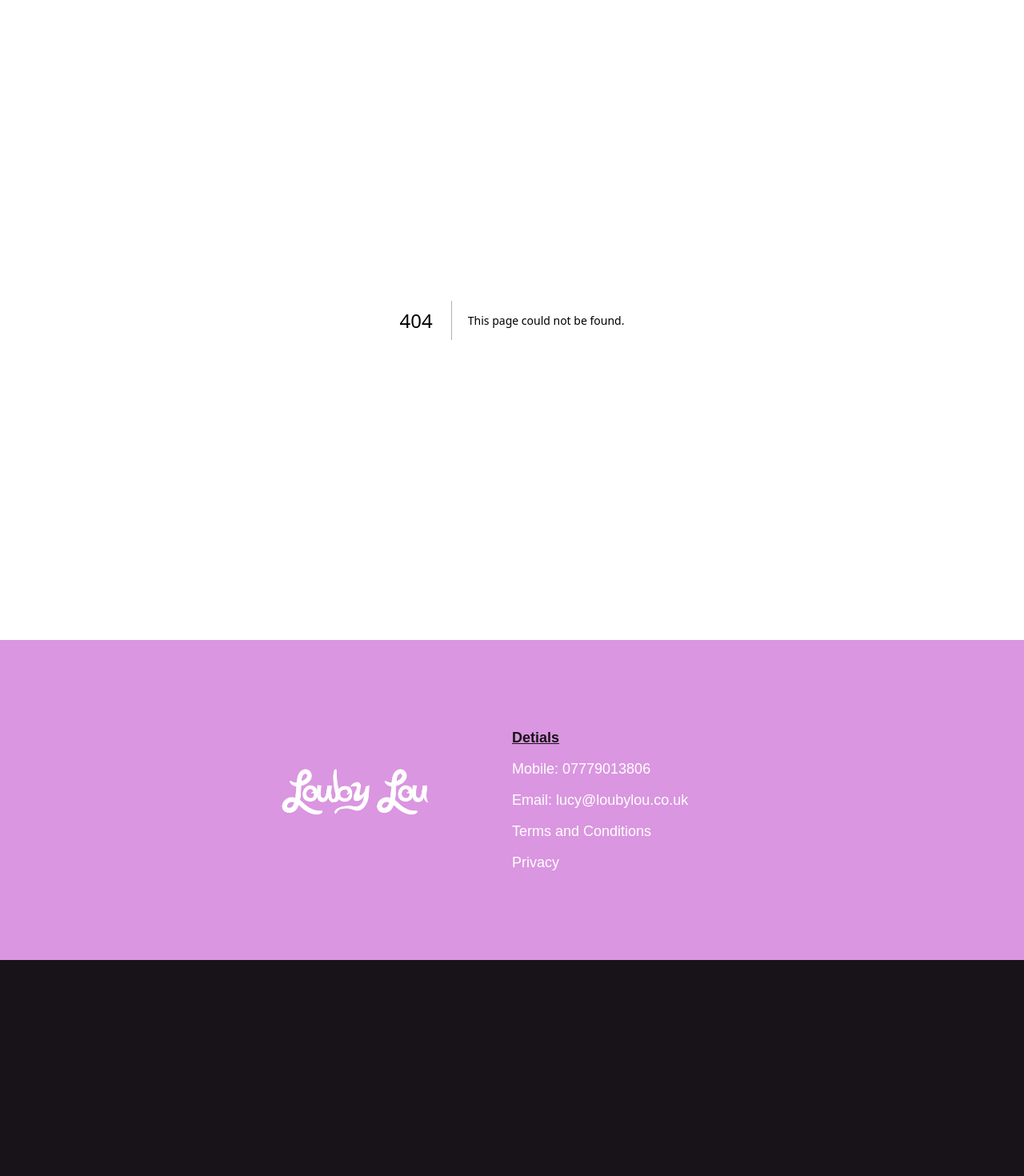
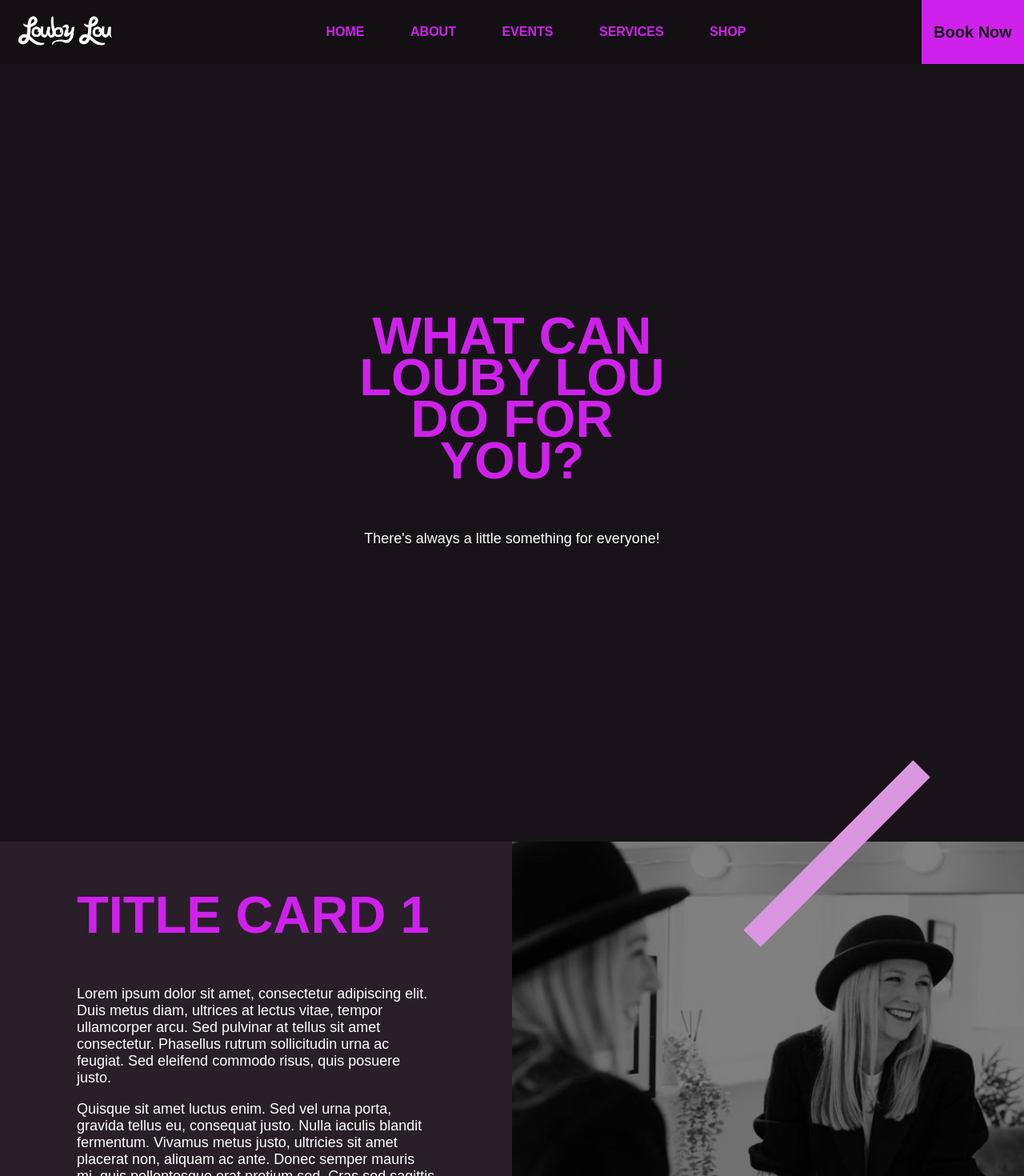
Before and after one commit to fuglyuckDev/louby-lou-new, a Next.js app: page /services in a window 1280 px wide. Before the commit this address had no page. Shown: the top 1470 px of the page at 80% size. Before the commit the page ends 1200 px from the top, so only its background shows below. Built offline with nearby package versions, Linux system fonts and the light colour scheme.

Commit message:
Pages Added
Just added a layout for some pages

```diff
--- a/components/About/About.jsx
+++ b/components/About/About.jsx
@@ -4,9 +4,9 @@
 import styles from "./About.module.scss";
 import Book from "../Book/Book";
 
-const About = ({ title, body }) => {
+const About = ({ title, body, spacer }) => {
   return (
-    <div className={styles.container}>
+    <div className={spacer ? styles.container__Spacer : styles.container}>
       <div className={styles.about__Container}>
         {/* All text passed into titles gets turned into uppercase */}
         <div className={styles.title__Container}>
--- a/components/About/About.module.scss
+++ b/components/About/About.module.scss
@@ -1,11 +1,16 @@
 @import "../../styles/global/variables";
 
-.container {
+.container,
+.container__Spacer {
   width: 100%;
   margin-top: 300px;
   display: flex;
   flex-direction: column;
   justify-content: center;
+}
+
+.container__Spacer {
+  margin-bottom: 300px;
 }
 
 .about__Container {
--- a/components/Burger/Burger.jsx
+++ b/components/Burger/Burger.jsx
@@ -4,11 +4,11 @@
 
 const Burger = () => {
   let links = [
-    { name: "home", target: "/" },
-    { name: "Link 2", target: "/" },
-    { name: "link 3", target: "/" },
-    { name: "link 4", target: "/" },
-    { name: "link 5", target: "/" },
+    { name: "HOME", target: "/" },
+    { name: "ABOUT", target: "/about" },
+    { name: "EVENTS", target: "/events" },
+    { name: "SERVICES", target: "/services" },
+    { name: "SHOP", target: "/shop" },
   ];
 
   return (
--- a/components/Decoration/Decoration.module.scss
+++ b/components/Decoration/Decoration.module.scss
@@ -4,6 +4,7 @@
   width: 100%;
   height: 0px;
   overflow: visible;
+  z-index: 1;
 }
 
 .left,
--- a/components/Navigation/Navigation.jsx
+++ b/components/Navigation/Navigation.jsx
@@ -6,11 +6,11 @@
 
 const Navigation = () => {
   let links = [
-    { name: "home", target: "/" },
-    { name: "Link 2", target: "/" },
-    { name: "Link 3", target: "/" },
-    { name: "Link 4", target: "/" },
-    { name: "Link 5", target: "/" },
+    { name: "HOME", target: "/" },
+    { name: "ABOUT", target: "/about" },
+    { name: "EVENTS", target: "/events" },
+    { name: "SERVICES", target: "/services" },
+    { name: "SHOP", target: "/shop" },
   ];
   return (
     <div className={styles.container}>
--- a/components/Navigation/Navigation.module.scss
+++ b/components/Navigation/Navigation.module.scss
@@ -2,7 +2,7 @@
 
 .container {
   transition: 0.5s;
-  z-index: 1;
+  z-index: 2;
   position: fixed;
   min-width: 100%;
   max-height: 80px;
--- /dev/null
+++ b/pages/services.js
@@ -0,0 +1,50 @@
+import Card from "@/components/Card/Card";
+import Decoration from "@/components/Decoration/Decoration";
+import Navigation from "@/components/Navigation/Navigation";
+import Socials from "@/components/Socials/Socials";
+import DividerTitle from "@/components/typography/DividerTitle/DividerTitle";
+import Head from "next/head";
+import React from "react";
+
+const services = () => {
+  function isInt(n) {
+    if (Number.isInteger(n) === true) {
+      return "left";
+    } else {
+      return "right";
+    }
+  }
+  let array = [1, 2, 3, 4, 5];
+  return (
+    <>
+      <Head>
+        <title>Louby Lou</title>
+        <meta name="description" content="Generated by create next app" />
+        <meta name="viewport" content="width=device-width, initial-scale=1" />
+        <link rel="icon" href="/favicon.ico" />
+      </Head>
+      <main>
+        <Navigation />
+        <DividerTitle
+          title={"What can Louby Lou do for you?"}
+          text={["There's always a little something for everyone!"]}
+        />
+        <Decoration position={"right"} />
+        {array.map((item, idx) => (
+          <Card
+            title={`title card ${item}`}
+            desc={[
+              "Lorem ipsum dolor sit amet, consectetur adipiscing elit. Duis metus diam, ultrices at lectus vitae, tempor ullamcorper arcu. Sed pulvinar at tellus sit amet consectetur. Phasellus rutrum sollicitudin urna ac feugiat. Sed eleifend commodo risus, quis posuere justo.",
+              "Quisque sit amet luctus enim. Sed vel urna porta, gravida tellus eu, consequat justo. Nulla iaculis blandit fermentum. Vivamus metus justo, ultricies sit amet placerat non, aliquam ac ante. Donec semper mauris mi, quis pellentesque erat pretium sed. Cras sed sagittis lacus.",
+            ]}
+            pos={isInt(idx / 2)}
+            img={"/images/pictures/lucy_about_me.jpeg"}
+          />
+        ))}
+        <Socials />
+      </main>
+    </>
+  );
+};
+
+export default services;
```
Also changed, not shown: pages/about.js (added, +48 -0 lines), pages/events.js (added, +65 -0 lines).
